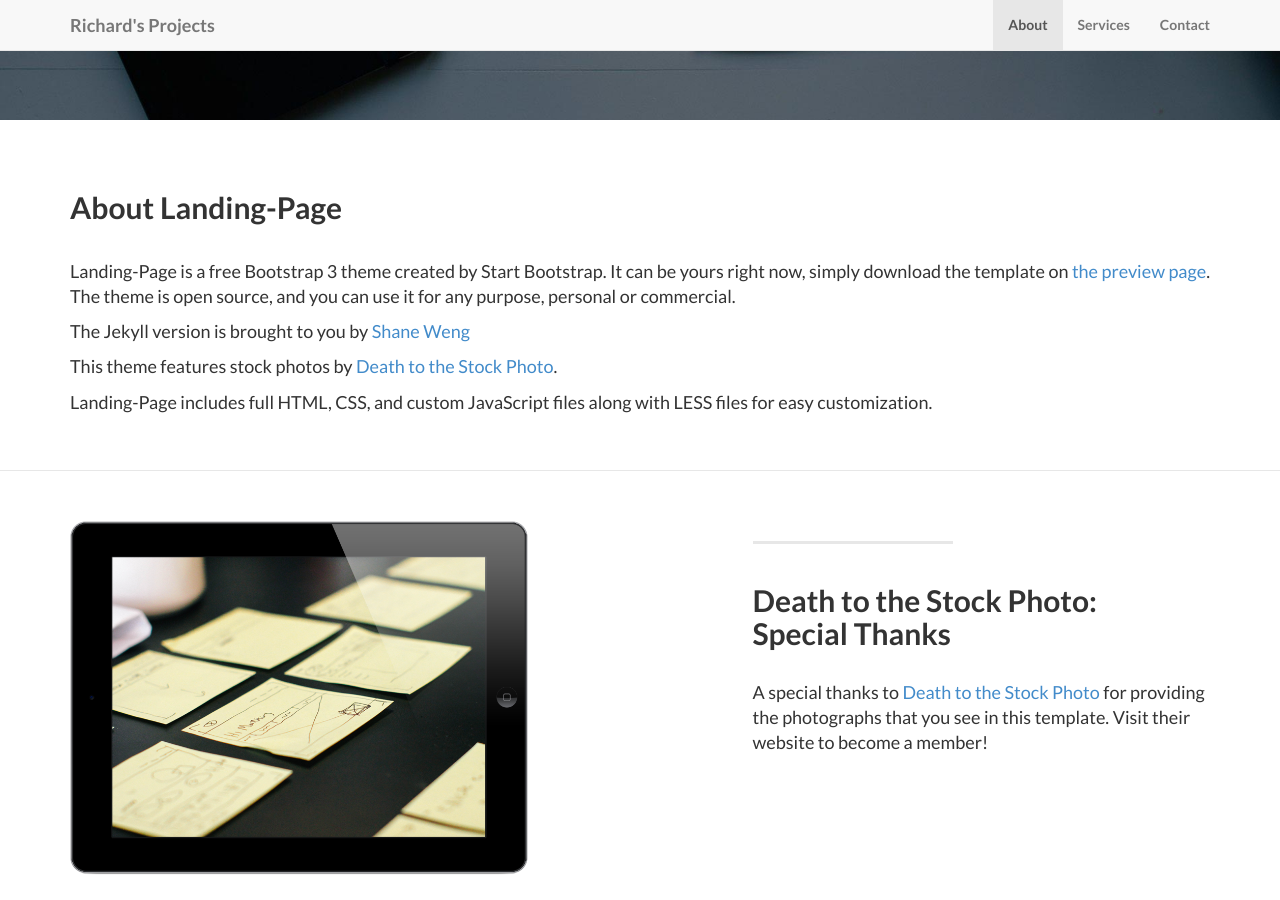
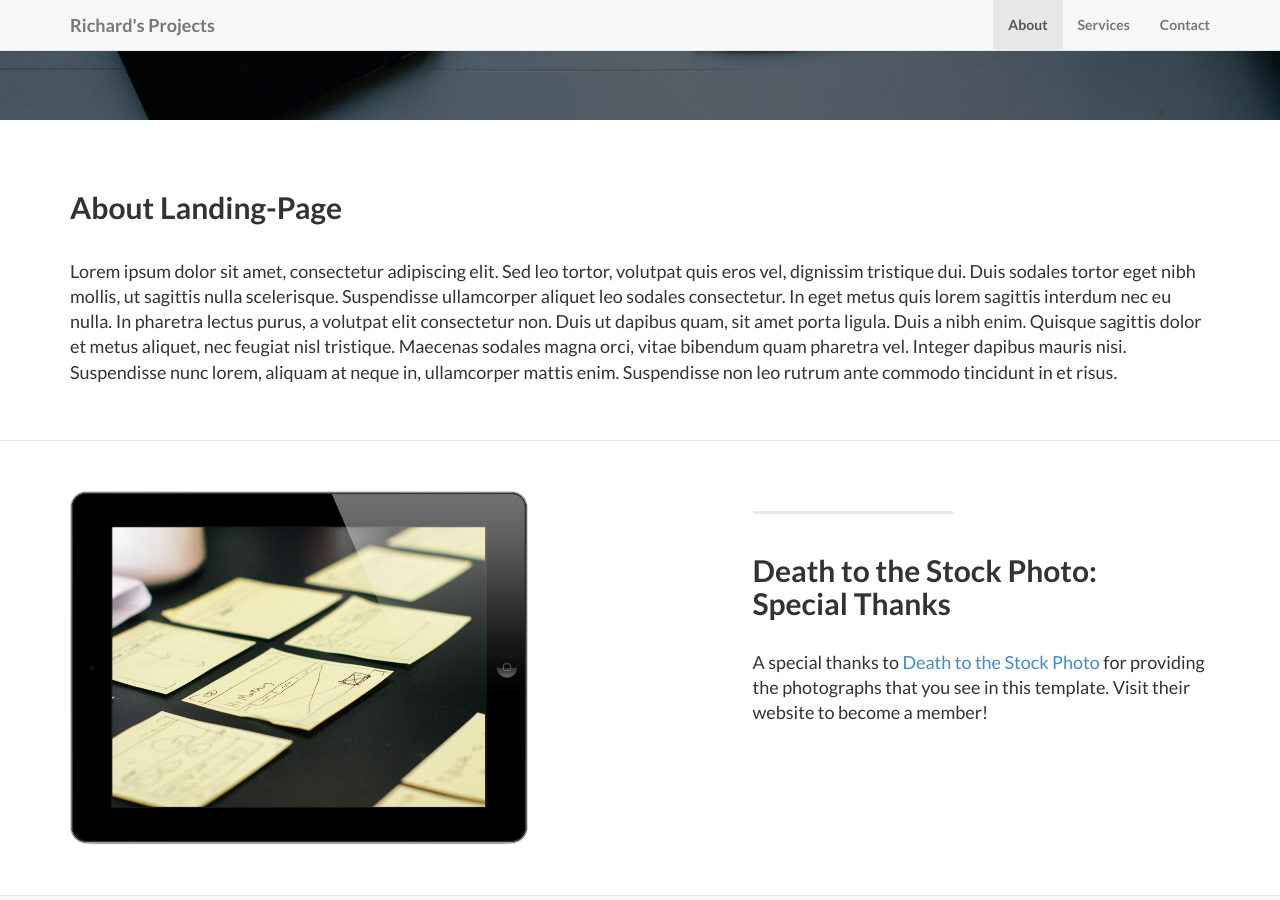
Before and after one commit to RichardB122/richardb122.github.io, a Jekyll site: the page built from index.html, in a window 1280 px wide and 900 px high, scrolled down 657 px. Built offline with Jekyll 4.4.1, drawn with Linux system fonts in a browser that asks for light colours.

Commit message:
Update about section

```diff
--- a/_includes/about.html
+++ b/_includes/about.html
@@ -5,10 +5,9 @@
               <br/><br/>
               <h2>About Landing-Page</h2>
               <br/>
-                <p>Landing-Page is a free Bootstrap 3 theme created by Start Bootstrap. It can be yours right now, simply download the template on <a href="http://startbootstrap.com/template-overviews/landing-page/">the preview page</a>. The theme is open source, and you can use it for any purpose, personal or commercial.</p>
-                <p>The Jekyll version is brought to you by <a href="https://github.com/swcool">Shane Weng</a></p>
-                <p>This theme features stock photos by <a href="http://join.deathtothestockphoto.com//">Death to the Stock Photo</a>.</p>
-                <p>Landing-Page includes full HTML, CSS, and custom JavaScript files along with LESS files for easy customization.</p>
+                <p>Lorem ipsum dolor sit amet, consectetur adipiscing elit. Sed leo tortor, volutpat quis eros vel, dignissim tristique dui. Duis sodales tortor eget nibh mollis, ut sagittis nulla scelerisque. Suspendisse ullamcorper aliquet leo sodales consectetur. In eget metus quis lorem sagittis interdum nec eu nulla. In pharetra lectus purus, a volutpat elit consectetur non. Duis ut dapibus quam, sit amet porta ligula. Duis a nibh enim. Quisque sagittis dolor et metus aliquet, nec feugiat nisl tristique. Maecenas sodales magna orci, vitae bibendum quam pharetra vel. Integer dapibus mauris nisi. Suspendisse nunc lorem, aliquam at neque in, ullamcorper mattis enim. Suspendisse non leo rutrum ante commodo tincidunt in et risus.
+
+</p>
                 <br/>
               </div>
         </div>
```
